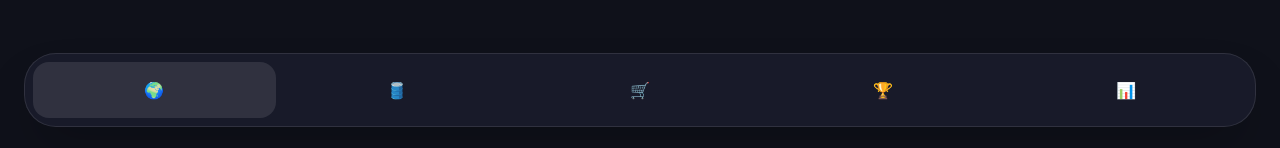
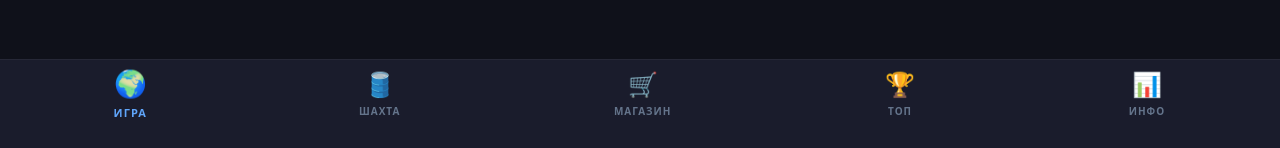
Before and after one commit to Lau2k1/telegram-idle-clicker, a React (Vite) app in the folder frontend/: page / in a window 1280 px wide. Shown: the part 649-797 px from the top of the page. Built offline with nearby package versions, Linux system fonts and the light colour scheme; no server answers.

Commit message:
update app, new menu

```diff
--- a/frontend/src/App.tsx
+++ b/frontend/src/App.tsx
@@ -3,9 +3,9 @@ import { useGameStore } from './store/gameStore';
 import Game from './pages/Game';
 import Shop from './pages/Shop';
 import OilMine from './pages/OilMine';
-import Refinery from './pages/Refinery'; // Добавлено
+import Refinery from './pages/Refinery';
 import Leaderboard from './pages/Leaderboard';
-import Stats from './pages/Stats'; // Добавлено
+import Stats from './pages/Stats';
 import OfflineModal from './components/OfflineModal';
 
 function App() {
@@ -32,7 +32,7 @@ function App() {
       }
     }, 100);
 
-    // Синхронизация накопленного с сервером раз в 10 секунд
+    // Синхронизация с сервером раз в 10 секунд
     const syncInterval = setInterval(() => {
       if (unsyncedCoins.current > 0 || unsyncedOil.current > 0) {
         syncOnline(unsyncedCoins.current, unsyncedOil.current);
@@ -52,18 +52,18 @@ function App() {
       case 'planets': return <Game />;
       case 'shop': return <Shop />;
       case 'oil': return <OilMine />;
-      case 'refinery': return <Refinery />; // Добавлено
+      case 'refinery': return <Refinery />;
       case 'leaderboard': return <Leaderboard />;
-      case 'stats': return <Stats />; // Добавлено
+      case 'stats': return <Stats />;
       default: return <Game />;
     }
   };
 
   return (
-    <div className="min-h-screen bg-[#0f111a] text-white select-none font-sans">
+    <div className="min-h-screen bg-[#0f111a] text-white select-none font-sans overflow-hidden">
       <OfflineModal />
 
-      {/* Шапка с балансом */}
+      {/* Шапка */}
       <div className="fixed top-0 left-0 right-0 p-4 flex justify-between bg-[#0f111a]/80 backdrop-blur-lg z-50 border-b border-white/5">
         <div className="flex items-center gap-2">
           <span className="text-xl">💰</span>
@@ -79,17 +79,51 @@ function App() {
         </div>
       </div>
 
-      <main className="pt-20 pb-24">
+      <main className="pt-20 pb-28 h-screen overflow-y-auto">
         {renderPage()}
       </main>
 
-      {/* Навигация на основе вашего файла */}
-      <nav className="fixed bottom-6 left-6 right-6 bg-[#1a1c2c]/90 backdrop-blur-xl border border-white/10 rounded-[32px] p-2 flex justify-between items-center z-50 shadow-2xl">
-        <button onClick={() => setActivePage('planets')} className={`flex-1 py-4 rounded-2xl ${activePage === 'planets' ? 'bg-white/10 text-white' : 'text-slate-500'}`}>🌍</button>
-        <button onClick={() => setActivePage('oil')} className={`flex-1 py-4 rounded-2xl ${activePage === 'oil' ? 'bg-white/10 text-white' : 'text-slate-500'}`}>🛢️</button>
-        <button onClick={() => setActivePage('shop')} className={`flex-1 py-4 rounded-2xl ${activePage === 'shop' ? 'bg-white/10 text-white' : 'text-slate-500'}`}>🛒</button>
-        <button onClick={() => setActivePage('leaderboard')} className={`flex-1 py-4 rounded-2xl ${activePage === 'leaderboard' ? 'bg-white/10 text-white' : 'text-slate-500'}`}>🏆</button>
-        <button onClick={() => setActivePage('stats')} className={`flex-1 py-4 rounded-2xl ${activePage === 'stats' ? 'bg-white/10 text-white' : 'text-slate-500'}`}>📊</button>
+      {/* СТАРЕЕ УДОБНОЕ МЕНЮ */}
+      <nav className="fixed bottom-0 left-0 right-0 bg-[#1a1c2c] border-t border-white/5 p-2 flex justify-around items-center z-50 pb-8">
+        <button
+          onClick={() => setActivePage('planets')}
+          className={`flex flex-col items-center gap-1 transition-all ${activePage === 'planets' ? 'text-blue-400 scale-110' : 'text-slate-500'}`}
+        >
+          <span className="text-2xl">🌍</span>
+          <span className="text-[10px] font-bold uppercase tracking-widest">Игра</span>
+        </button>
+
+        <button
+          onClick={() => setActivePage('oil')}
+          className={`flex flex-col items-center gap-1 transition-all ${activePage === 'oil' ? 'text-blue-400 scale-110' : 'text-slate-500'}`}
+        >
+          <span className="text-2xl">🛢️</span>
+          <span className="text-[10px] font-bold uppercase tracking-widest">Шахта</span>
+        </button>
+
+        <button
+          onClick={() => setActivePage('shop')}
+          className={`flex flex-col items-center gap-1 transition-all ${activePage === 'shop' ? 'text-blue-400 scale-110' : 'text-slate-500'}`}
+        >
+          <span className="text-2xl">🛒</span>
+          <span className="text-[10px] font-bold uppercase tracking-widest">Магазин</span>
+        </button>
+
+        <button
+          onClick={() => setActivePage('leaderboard')}
+          className={`flex flex-col items-center gap-1 transition-all ${activePage === 'leaderboard' ? 'text-blue-400 scale-110' : 'text-slate-500'}`}
+        >
+          <span className="text-2xl">🏆</span>
+          <span className="text-[10px] font-bold uppercase tracking-widest">Топ</span>
+        </button>
+
+        <button
+          onClick={() => setActivePage('stats')}
+          className={`flex flex-col items-center gap-1 transition-all ${activePage === 'stats' ? 'text-blue-400 scale-110' : 'text-slate-500'}`}
+        >
+          <span className="text-2xl">📊</span>
+          <span className="text-[10px] font-bold uppercase tracking-widest">Инфо</span>
+        </button>
       </nav>
     </div>
   );
```
